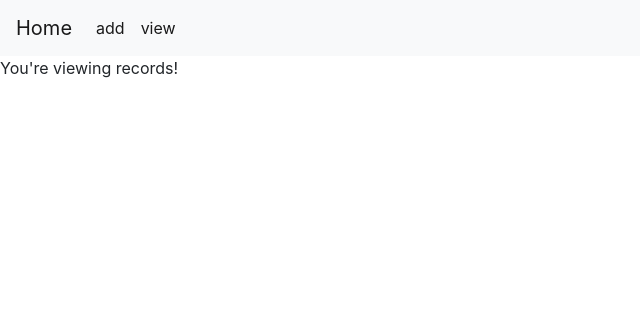
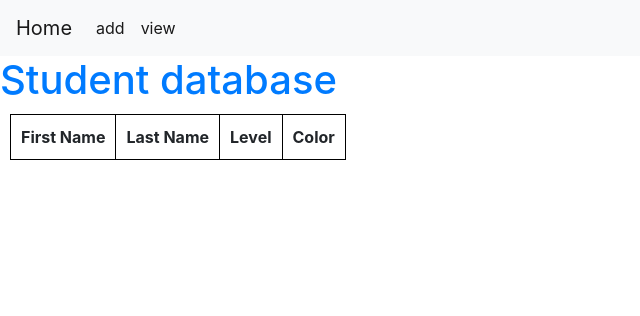
Before and after one commit to rukangu/info2000classworkFA23, a Flask app: template flask_jinja/templates/view_records.html in a window 1280 px wide. Shown: the top 316 px of the page, without its empty margins (0-640 px from the left). Run offline with Flask 3, Linux system fonts and the light colour scheme; the template is opened without the code that fills it, so the values that code supplies are empty.

Commit message:
finished class example with form data and visualizing the data

```diff
--- a/flask_jinja/app.py
+++ b/flask_jinja/app.py
@@ -1,4 +1,8 @@
-from flask import Flask, render_template
+from flask import Flask, render_template, request, redirect, url_for
+from info2000_package import info_logger
+from info2000_package import student_details
+
+DB_FILE = "student_db.txt"
 
 app = Flask(__name__)
 
@@ -8,11 +12,44 @@ def home():
 
 @app.route('/view_students') # view all the students on file
 def view():
-    return render_template('view_records.html', title = 'view records')
+    title = request.args.get('title')
+    if title == None:
+        title = 'View Student'
 
-@app.route('/add_student')
+    with open (DB_FILE,'r') as f:
+        lines = f.readlines()
+        lines = [line.strip('\n') for line in lines] # strip the new line
+        students = []
+        for line in lines:
+            _,student_details = line.split(',')
+            student_details = student_details.strip(" ")
+            print(student_details)
+            first_name, last_name, level, color = student_details.split()
+            students.append({"first_name":first_name, "last_name":last_name, "level":level, "color":color})
+
+    context = {
+        "title":title,
+        "students":students
+    }
+    # return render_template('view_students.html', title = title, students = students) #works too
+    return render_template('view_records.html', **context)
+
+@app.route('/add_student/')
 def add():
     return render_template('add_record.html', title = 'add records')
+
+@app.route('/student_form/', methods = ['POST'])
+def HandleStudent():
+    # add student to database
+    first_name = request.form.get("first_name")
+    last_name = request.form.get("last_name")
+    color = request.form.get('Favorite Color')
+    level = request.form.get('level')
+
+    my_logger = info_logger.Logger(DB_FILE)
+    my_logger.LogRow(f"{first_name} {last_name} {level} {color}")
+
+    return redirect(url_for('view',title = f'{first_name}_{last_name}')) # the title of the view page will be the name of the newly added student
 
 
 if __name__ == '__main__':
--- /dev/null
+++ b/flask_jinja/info2000_package/__init__.py
@@ -0,0 +1,2 @@
+from .info_logger import *
+from .student_details import *
--- a/flask_jinja/templates/base.html
+++ b/flask_jinja/templates/base.html
@@ -9,13 +9,29 @@
                 font-size: 20px;
             }
         </style> -->
+
+<!-- This is for the table in view_records.html -->
+        <style>
+            table {
+                border: 1px solid black;
+                margin: 10px;
+
+            }
+            td,th{
+                border: 1px solid black;
+                padding: 10px;
+            }
+
+
+        </style>
+        <!-- This is for the navbar -->
         <link rel="stylesheet" href="https://cdn.jsdelivr.net/npm/bootstrap@4.0.0/dist/css/bootstrap.min.css" integrity="sha384-Gn5384xqQ1aoWXA+058RXPxPg6fy4IWvTNh0E263XmFcJlSAwiGgFAW/dAiS6JXm" crossorigin="anonymous">
     </head>
     <body>
         <header>
                 {% include '_navigation.html' %}
         </header>
-        {% block content %}
+       {% block content %}
         Hello info2000!
         {% endblock content %}
     </body>
--- a/flask_jinja/templates/view_records.html
+++ b/flask_jinja/templates/view_records.html
@@ -1,5 +1,27 @@
 {% extends 'base.html' %}
 
 {% block content %}
-You're viewing records!
+<h1 style="color: #007BFF;"> Student database</h1>
+<table>
+    <thead>
+        <tr>
+            <th> First Name</th>
+            <th> Last Name</th>
+            <th> Level</th>
+            <th> Color</th>
+        </tr>
+    </thead>
+    <tbody>
+        {% for student in students %}
+        <tr>
+            <td>{{student.first_name}}</td>
+            <td>{{student.last_name}}</td>
+            <td>{{student.level}}</td>
+            <td>{{student.color}}</td>
+        </tr>
+
+        {% endfor %}
+
+    </tbody>
+</table>
 {% endblock content %}
```
Also changed, not shown: flask_jinja/info2000_package/info_logger.py (added, +24 -0 lines), flask_jinja/info2000_package/student_details.py (added, +9 -0 lines), flask_jinja/student_db.txt (added, +8 -0 lines), flask_jinja/templates/add_record.html (+20 -4 lines), flask_jinja/templates/index.html (+34 -0 lines), flask_jinja/templates/styles.css (added, +44 -0 lines).
